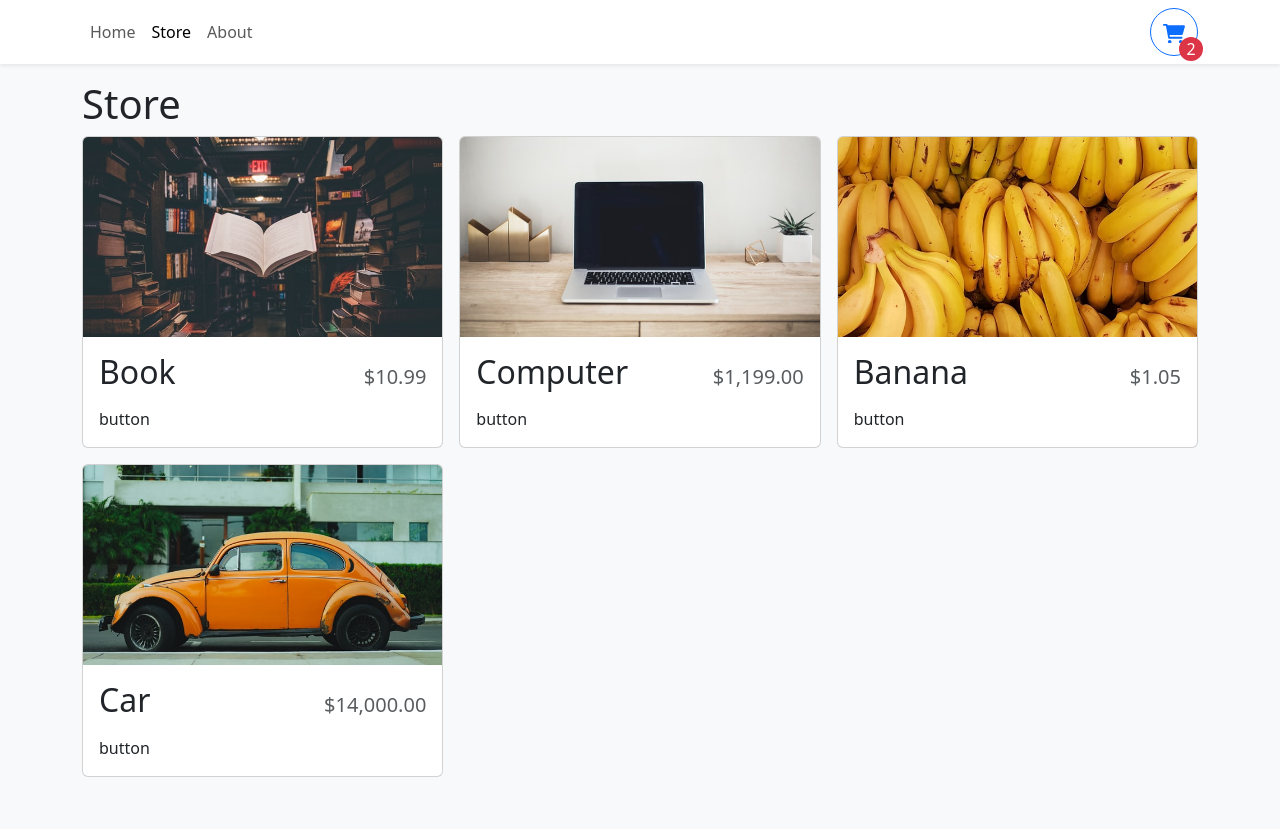
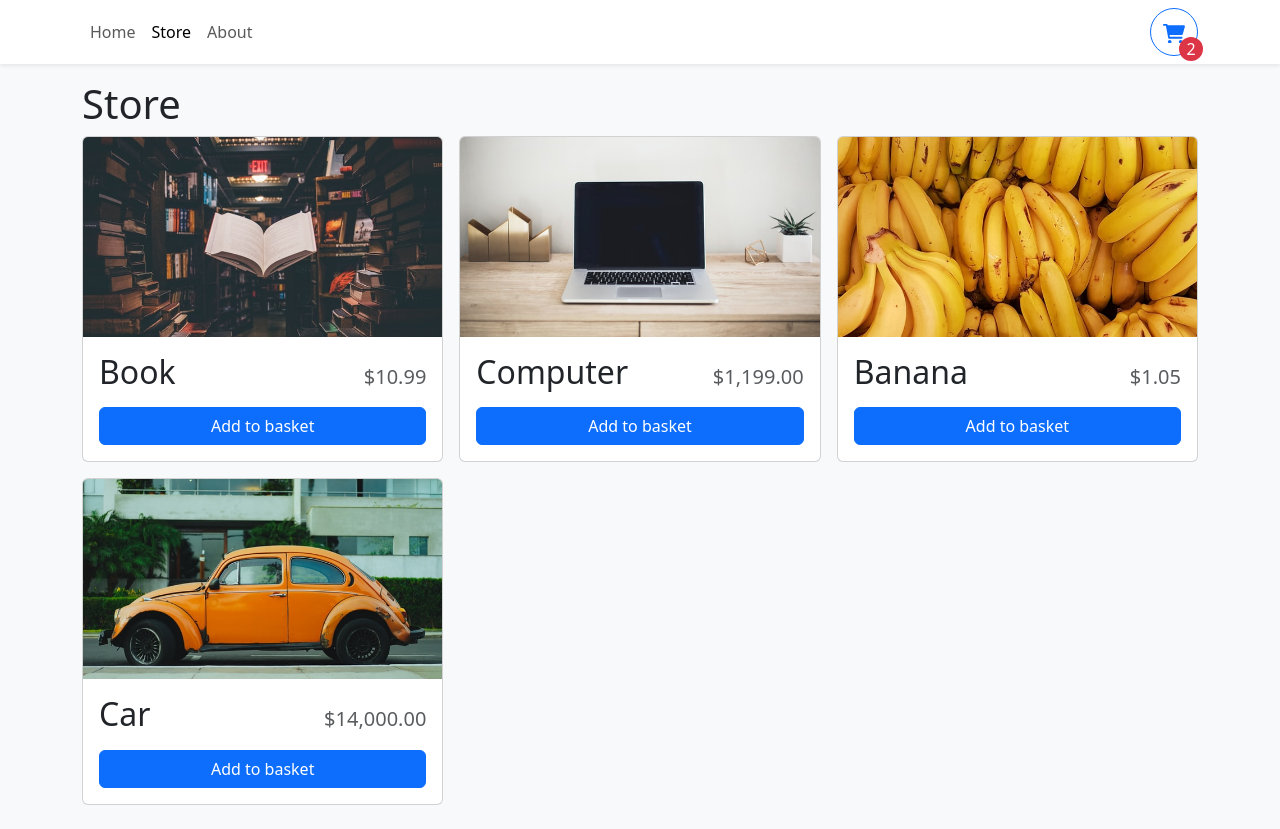
Before and after one commit to Salar-Sali/shopping-card, a React (Vite) app: page /store in a window 1280 px wide. Before the commit the page ends 801 px from the top, so only its background shows below. Built offline with nearby package versions, Linux system fonts and the light colour scheme.

Commit message:
add to basket button added

```diff
--- a/src/bootstrap/i18n/langKey.ts
+++ b/src/bootstrap/i18n/langKey.ts
@@ -14,6 +14,10 @@ const langKey = {
     about: "navbar.about",
     store: "navbar.store",
   },
+  store:{
+    addToBasket:"store.addToBasket"
+  }
+
 };
 
 export default langKey;
--- a/src/bootstrap/i18n/langs/ar/ar.ts
+++ b/src/bootstrap/i18n/langs/ar/ar.ts
@@ -11,6 +11,9 @@ const ar: typeof langKey = {
     about: "حول",
     store: "المخزن",
   },
+  store:{
+    addToBasket:"أضف إلى السلة"
+  }
 };
 
 export default ar;
--- a/src/bootstrap/i18n/langs/en/en.ts
+++ b/src/bootstrap/i18n/langs/en/en.ts
@@ -11,6 +11,9 @@ const en: typeof langKey = {
     about: "About",
     store: "Store",
   },
+  store:{
+    addToBasket:"Add to basket"
+  }
 };
 
 export default en;
--- a/src/bootstrap/i18n/langs/ru/ru.ts
+++ b/src/bootstrap/i18n/langs/ru/ru.ts
@@ -11,6 +11,9 @@ const ru: typeof langKey = {
     about: "О нас",
     store: "Магазин",
   },
+  store:{
+    addToBasket:"Добавить в корзину"
+  }
 };
 
 export default ru;
--- a/src/components/store-item/store-item.tsx
+++ b/src/components/store-item/store-item.tsx
@@ -1,11 +1,15 @@
-import { Card } from "react-bootstrap";
+import { Button, Card } from "react-bootstrap";
 import IStoreItemProps from "./i-store-item-props";
 import { formatCurrency } from "../../utilities/format-currency";
+import { useTranslation } from "react-i18next";
+import langKey from "../../bootstrap/i18n/langKey";
 
 const StoreItem = (props: IStoreItemProps) => {
   const { vm } = props;
+  const {t} = useTranslation()
+  const quantity = 0;
   return (
-    <Card>
+    <Card className="h-100">
       <Card.Img
         src={vm.imgUrl}
         variant="top"
@@ -17,7 +21,7 @@ const StoreItem = (props: IStoreItemProps) => {
           <span className="fs-2">{vm.name}</span>
           <span className="ms-2 text-muted">{formatCurrency(vm.price)}</span>
         </Card.Title>
-        <span>button</span>
+        <div className="mt-auto">{quantity===0? (<Button className="w-100">{t(langKey.store.addToBasket)}</Button>):(<div>options</div>)}</div>
       </Card.Body>
     </Card>
   );
```
